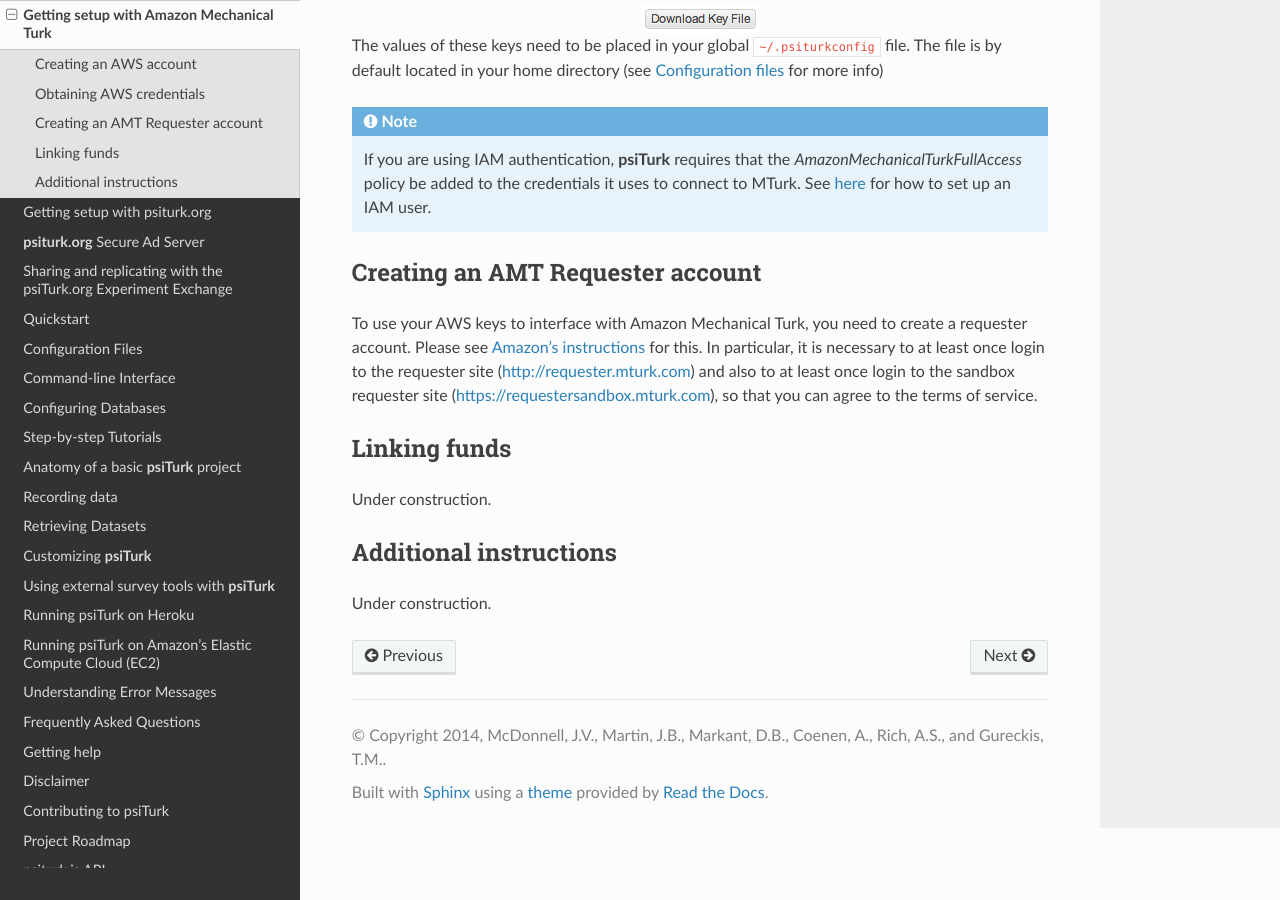
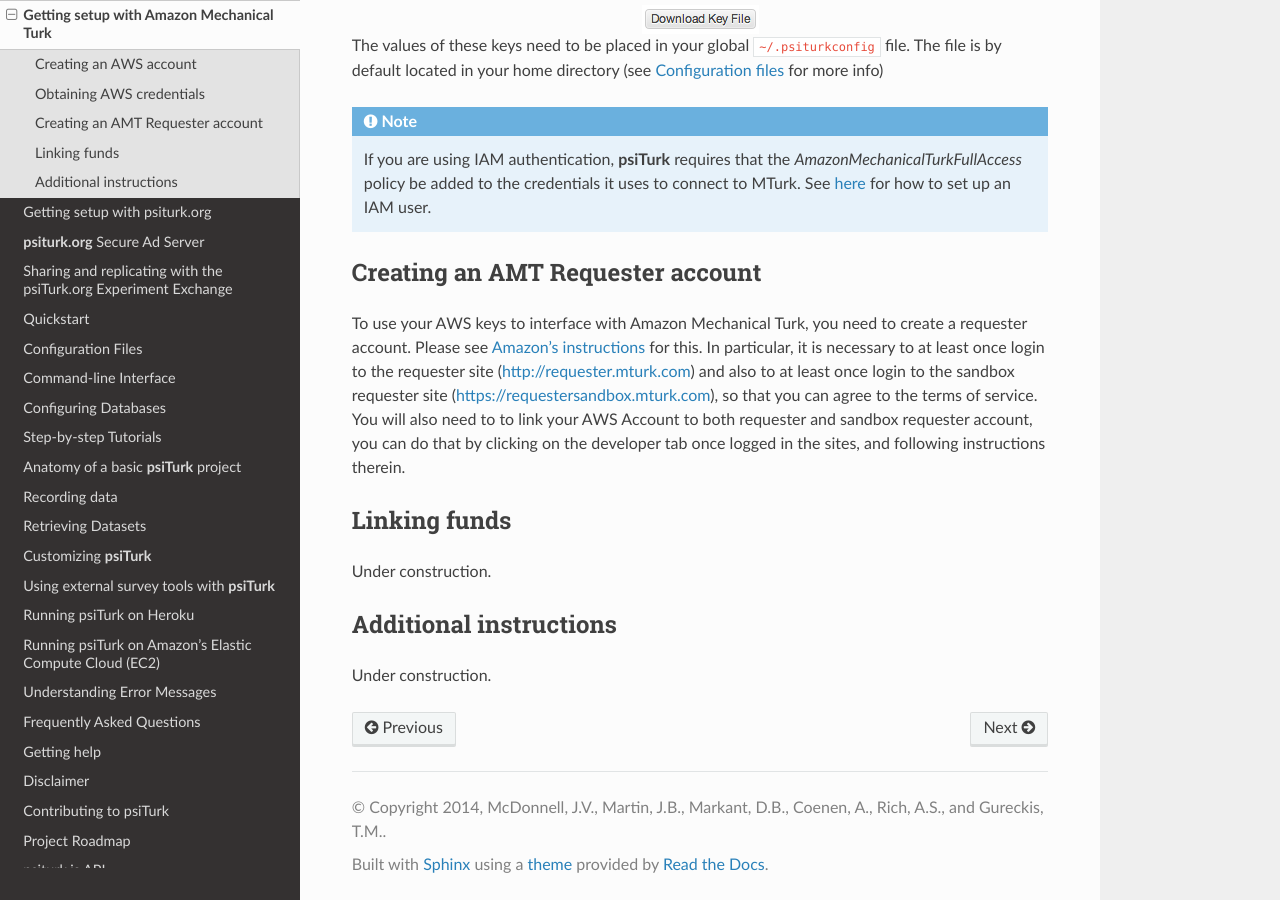
Before and after one commit to NYUCCL/psiTurk, a Sphinx documentation site: the page built from doc/amt_setup.rst, in a window 1280 px wide and 900 px high, scrolled down 3715 px. Built offline with Sphinx 7.4.7 and the Read the Docs theme 2.0.0, drawn with Linux system fonts in a browser that asks for light colours; pages that are not in the unit, such as notebooks, are missing from menus.

Commit message:
More details in "Creating an AMT Requester account"

```diff
--- a/doc/amt_setup.rst
+++ b/doc/amt_setup.rst
@@ -89,7 +89,7 @@
 ~~~~~~~~~~~~~~~~~~~~~~~~~~~~~~~~~
 
 To use your AWS keys to interface with Amazon Mechanical Turk, you need to create a requester account.
-Please see `Amazon's instructions <http://docs.aws.amazon.com/AWSMechTurk/latest/AWSMechanicalTurkGettingStartedGuide/SetUp.html>`__ for this.  In particular, it is necessary to at least once login to the requester site (`http://requester.mturk.com <http://requester.mturk.com>`__) and also to at least once login to the sandbox requester site (`https://requestersandbox.mturk.com <https://requestersandbox.mturk.com>`__), so that you can agree to the terms of service.
+Please see `Amazon's instructions <http://docs.aws.amazon.com/AWSMechTurk/latest/AWSMechanicalTurkGettingStartedGuide/SetUp.html>`__ for this.  In particular, it is necessary to at least once login to the requester site (`http://requester.mturk.com <http://requester.mturk.com>`__) and also to at least once login to the sandbox requester site (`https://requestersandbox.mturk.com <https://requestersandbox.mturk.com>`__), so that you can agree to the terms of service. You will also need to to link your AWS Account to both requester and sandbox requester account, you can do that by clicking on the developer tab once logged in the sites, and following instructions therein.
 
 
 Linking funds
```
